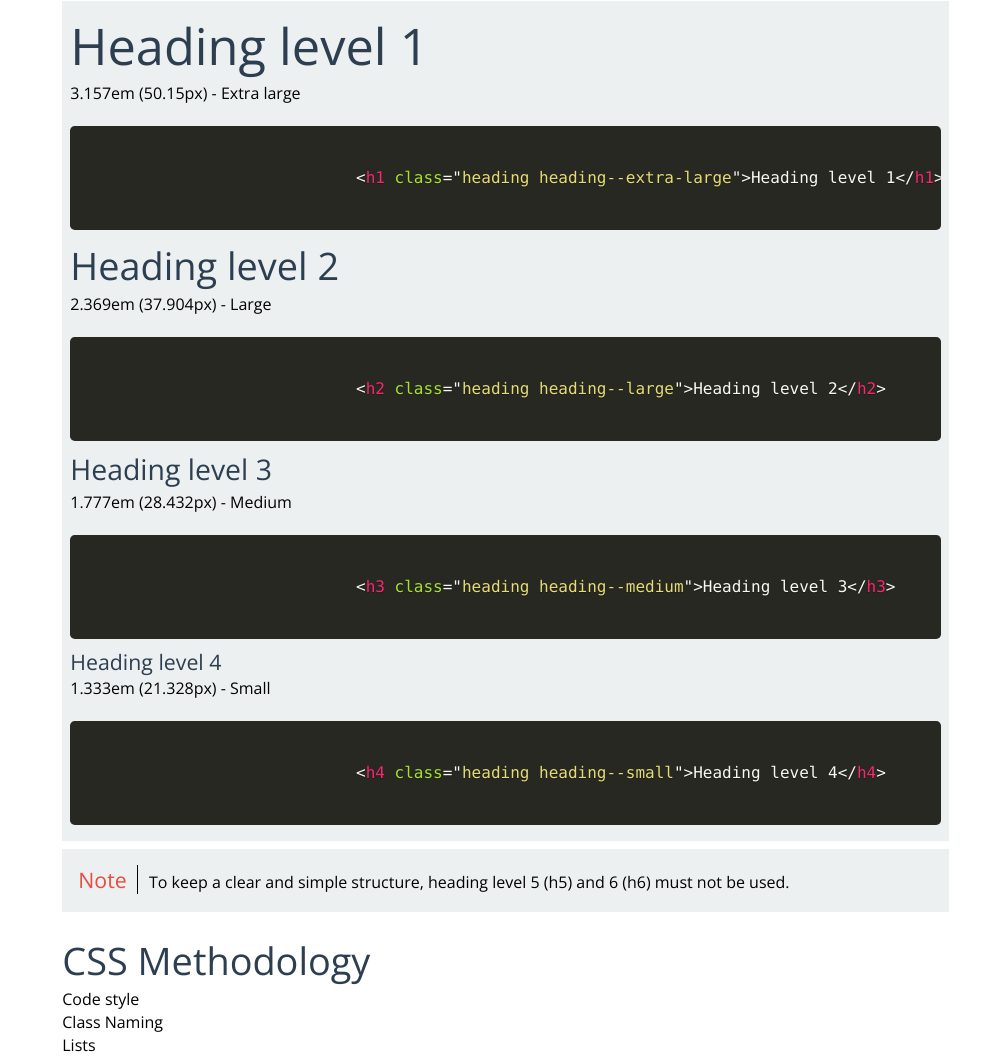
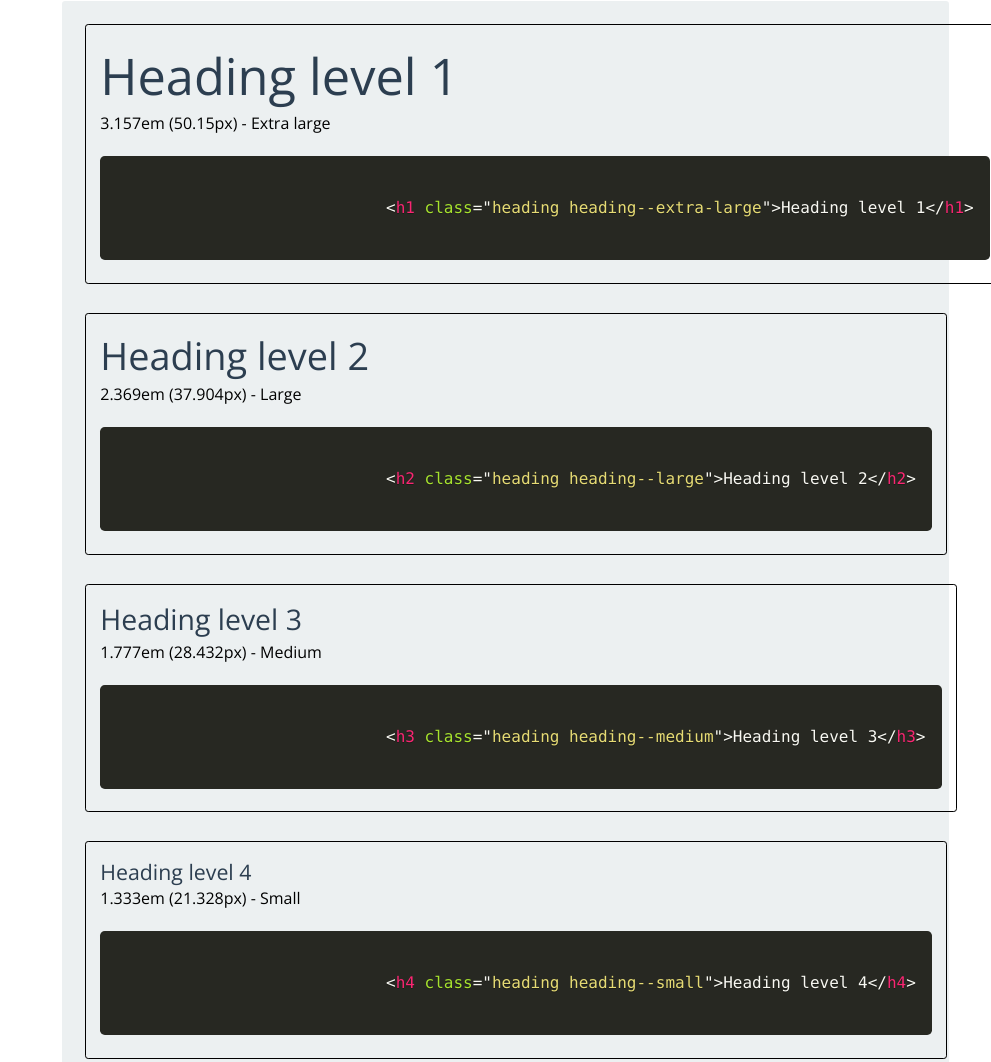
Before and after one commit to fhs-styleguide/fhs-styleguide.github.io, a website: page dest/index.html in a window 1280 px wide. Shown: the part 838-1900 px from the top of the page, without its empty margins (289-1280 px from the left). Drawn offline with nearby package versions, Linux system fonts and the light colour scheme.

Commit message:
Extract note and fix headings

```diff
--- a/dest/index.html
+++ b/dest/index.html
@@ -70,45 +70,37 @@
         <h3 class="heading heading--medium">Headings</h3>
         <p>A default base size of 16px is assumed. A scale of 1.333 (Perfect Fourth) is used for increased clarity. Open Sans
           is to be used throughout, as it TODO</p>
-        <div class="typography-headings">
-          <div>
+        <div class="flex-container section ">
+          <div class="panel">
             <h1 class="heading heading--extra-large">Heading level 1</h1>
             <p>3.157em (50.15px) - Extra large</p>
-          </div>
-          <div>
             <pre><code class="language-markup">
 							&lt;h1 class="heading heading--extra-large">Heading level 1&lt;/h1>
 						</code></pre>
           </div>
-          <div>
+          <div class="panel">
             <h2 class="heading heading--large">Heading level 2</h2>
             <p>2.369em (37.904px) - Large</p>
-          </div>
-          <div>
             <pre><code class="language-markup">
 							&lt;h2 class="heading heading--large">Heading level 2&lt;/h2>
 						</code></pre>
           </div>
-          <div>
+          <div class="panel">
             <h3 class="heading heading--medium">Heading level 3</h3>
             <p>1.777em (28.432px) - Medium</p>
-          </div>
-          <div>
             <pre><code class="language-markup">
 							&lt;h3 class="heading heading--medium">Heading level 3&lt;/h3>
 						</code></pre>
           </div>
-          <div>
+          <div class="panel">
             <h4 class="heading heading--small">Heading level 4</h4>
             <p>1.333em (21.328px) - Small</p>
-          </div>
-          <div>
             <pre><code class="language-markup">
 							&lt;h4 class="heading heading--small">Heading level 4&lt;/h4>
 						</code></pre>
           </div>
         </div>
-        <p class="note typography-headings__note">To keep a clear and simple structure, heading level 5 (h5) and 6 (h6) must not be used.</p>
+        <p class="note">To keep a clear and simple structure, heading level 5 (h5) and 6 (h6) must not be used.</p>
       </section>
       <section id="brand-guide__logo"></section>
       <section id="CSS">
--- a/src/design.scss
+++ b/src/design.scss
@@ -85,20 +85,6 @@ a {
   margin: 0 auto;
 }
 
-.note {
-    background-color: $color-background;
-    padding: 1em;
-    width: auto;
-    &:before {
-        color: $color-accent;
-        font-size: 1.333em;
-        content: "Note";
-        border-right: 1px solid $color-border;
-        padding-right: 0.5em;
-        margin-right: 0.5em;
-    }
-}
-
 .link_external {
     &:after {
         font-family: FontAwesome;
@@ -126,15 +112,6 @@ a {
 
 .heading--small {
     font-size: 1.333em;
-}
-
-.typography-headings {
-    background-color: $color-background;
-    padding: 0.5em;
-}
-
-.typography-headings__note {
-    margin-top: 0.5em;
 }
 
 /* Background Colors */
@@ -203,6 +180,24 @@ a {
   padding: 0.5em;
 }
 
+/* Note */
+
+.note {
+    background-color: $color-background;
+    border-radius: 0.2em;
+    padding: 1em;
+    margin: 0.5em 0;
+    width: auto;
+    &:before {
+        color: $color-accent;
+        font-size: 1.333em;
+        content: "Note";
+        border-right: 1px solid $color-border;
+        padding-right: 0.5em;
+        margin-right: 0.5em;
+    }
+}
+
 /* HELPER */
 
 .fixed {
```
